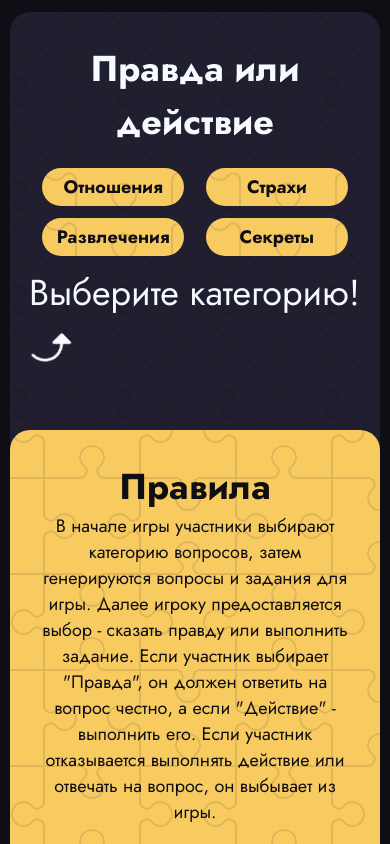
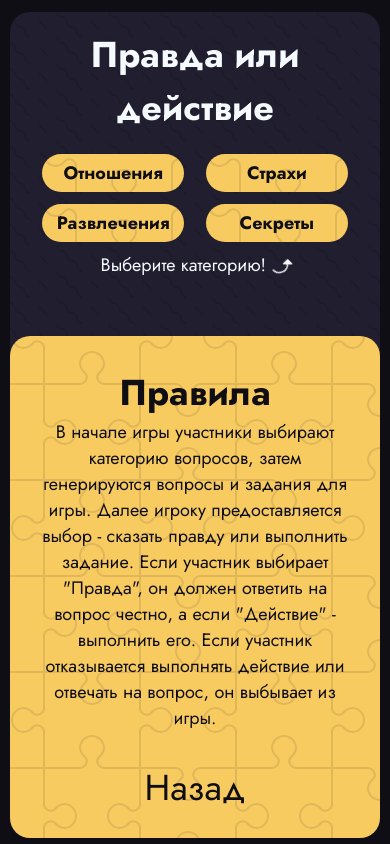
Before and after one commit to alexeymasasin/party-games, a React (Vite) app: page /party-games/truth-or-dare in a window 390 px wide. Built offline with nearby package versions, Linux system fonts and the light colour scheme.

Commit message:
Fix responsive layout

```diff
--- a/src/components/Games/TruthOrDare/Game/Actions/Actions.module.css
+++ b/src/components/Games/TruthOrDare/Game/Actions/Actions.module.css
@@ -13,17 +13,6 @@
 	padding: 12px 36px;
 	transition: all 0.2s;
 	color: white;
-}
-
-.task:hover,
-.question:hover {
-	transform: scale(1.05);
-	cursor: pointer;
-}
-
-.task:active,
-.question:active {
-	transform: scale(0.9);
 }
 
 .task {
@@ -60,3 +49,17 @@
 		animation: bouncing 2s infinite;
 	}
 }
+
+@media not (hover: none) {
+
+	.task:hover,
+	.question:hover {
+		transform: scale(1.05);
+		cursor: pointer;
+	}
+
+	.task:active,
+	.question:active {
+		transform: scale(0.9);
+	}
+}
--- a/src/components/Games/TruthOrDare/Game/Categories/Categories.module.css
+++ b/src/components/Games/TruthOrDare/Game/Categories/Categories.module.css
@@ -10,15 +10,6 @@
 	transition: all 0.2s;
 	font-weight: bold;
 	color: var(--background-deep);
-}
-
-.single_category:hover {
-	transform: scale(0.95);
-	cursor: pointer;
-}
-
-.single_category:active {
-	transform: rotate(-5deg);
 }
 
 .selected {
@@ -50,3 +41,14 @@
 		margin: 0 auto;
 	}
 }
+
+@media not (hover: none) {
+	.single_category:hover {
+		transform: scale(0.95);
+		cursor: pointer;
+	}
+
+	.single_category:active {
+		transform: rotate(-5deg);
+	}
+}
--- a/src/components/Games/TruthOrDare/Game/Game.module.css
+++ b/src/components/Games/TruthOrDare/Game/Game.module.css
@@ -32,6 +32,6 @@
 	.wrapper>h2 {
 		text-align: center;
 		font-size: var(--text-size-normal);
-		padding: 20px;
+		padding: 6px 20px 20px 20px;
 	}
 }
--- a/src/components/Games/TruthOrDare/Game/Task/Assignment.module.css
+++ b/src/components/Games/TruthOrDare/Game/Task/Assignment.module.css
@@ -34,12 +34,18 @@
 }
 
 @media only screen and (max-width: 1200px) {
+	.default_text {
+		font-size: var(--text-size-small);
+		padding-top: 10px;
+		font-weight: 400;
+	}
+
 	.assignment {
 		font-size: var(--text-size-normal);
 		padding-top: 10px;
 		font-weight: 400;
 		text-align: center;
 		max-width: 90%;
-		height: 330px;
+		height: 300px;
 	}
 }
--- a/src/components/Games/TruthOrDare/Rules/Rules.module.css
+++ b/src/components/Games/TruthOrDare/Rules/Rules.module.css
@@ -35,11 +35,6 @@
 	transition: all 0.3s;
 }
 
-.back_btn:hover {
-	transform: scale(1.05);
-	text-decoration: underline;
-}
-
 @media only screen and (max-width: 1200px) {
 	.wrapper {
 		width: 100%;
@@ -54,3 +49,10 @@
 		margin: 0 0 24px 0;
 	}
 }
+
+@media not (hover: none) {
+	.back_btn:hover {
+		transform: scale(1.05);
+		text-decoration: underline;
+	}
+}
--- a/src/components/Games/WouldYouRather/Game/Game.module.css
+++ b/src/components/Games/WouldYouRather/Game/Game.module.css
@@ -41,6 +41,6 @@
 	.wrapper>h2 {
 		text-align: center;
 		font-size: var(--text-size-normal);
-		padding: 20px;
+		padding: 6px 20px 20px 20px;
 	}
 }
--- a/src/components/Games/WouldYouRather/Game/Option/Option.module.css
+++ b/src/components/Games/WouldYouRather/Game/Option/Option.module.css
@@ -16,14 +16,6 @@
 	transition: all 0.3s;
 	overflow: hidden;
 	position: relative;
-}
-
-.wrapper:hover {
-	transform: scale(0.95);
-}
-
-.wrapper:active {
-	transform: scale(0.9);
 }
 
 .logo {
@@ -49,3 +41,13 @@
 		width: 100%;
 	}
 }
+
+@media not (hover: none) {
+	.wrapper:hover {
+		transform: scale(0.95);
+	}
+
+	.wrapper:active {
+		transform: scale(0.9);
+	}
+}
--- a/src/components/Games/WouldYouRather/Rules/Rules.module.css
+++ b/src/components/Games/WouldYouRather/Rules/Rules.module.css
@@ -35,11 +35,6 @@
 	transition: all 0.3s;
 }
 
-.back_btn:hover {
-	transform: scale(1.05);
-	text-decoration: underline;
-}
-
 @media only screen and (max-width: 1200px) {
 	.wrapper {
 		width: 100%;
@@ -54,3 +49,10 @@
 		margin: 0 0 24px 0;
 	}
 }
+
+@media not (hover: none) {
+	.back_btn:hover {
+		transform: scale(1.05);
+		text-decoration: underline;
+	}
+}
--- a/src/components/GamesSelection/GameCard.module.css
+++ b/src/components/GamesSelection/GameCard.module.css
@@ -7,24 +7,6 @@
 	color: var(--background-deep);
 	transition: all 0.4s;
 	-webkit-user-drag: none;
-}
-
-.wrapper:hover {
-	box-shadow: 0px 0px 30px var(--background-deep);
-	cursor: pointer;
-	transform: scale(0.95);
-}
-
-.wrapper:hover .play_icon {
-	transform: scale(8) rotate(-30deg);
-}
-
-.wrapper:active {
-	transform: scale(0.9);
-}
-
-.wrapper:active .play_icon {
-	transform: scale(8) rotate(-20deg);
 }
 
 .wrapper>*>h3 {
@@ -77,6 +59,10 @@
 	justify-content: space-between;
 }
 
+.wrapper:active .play_icon {
+	transform: scale(8) rotate(-20deg);
+}
+
 @media only screen and (max-width: 768px) {
 	.wrapper {
 		width: 95%;
@@ -91,3 +77,19 @@
 		padding: 8px 0 10px;
 	}
 }
+
+@media not (hover: none) {
+	.wrapper:hover {
+		box-shadow: 0px 0px 30px var(--background-deep);
+		cursor: pointer;
+		transform: scale(0.95);
+	}
+
+	.wrapper:hover .play_icon {
+		transform: scale(8) rotate(-30deg);
+	}
+
+	.wrapper:active {
+		transform: scale(0.9);
+	}
+}
```
Also changed, not shown: 1 other file (tests, documents, lock files or other folders).
